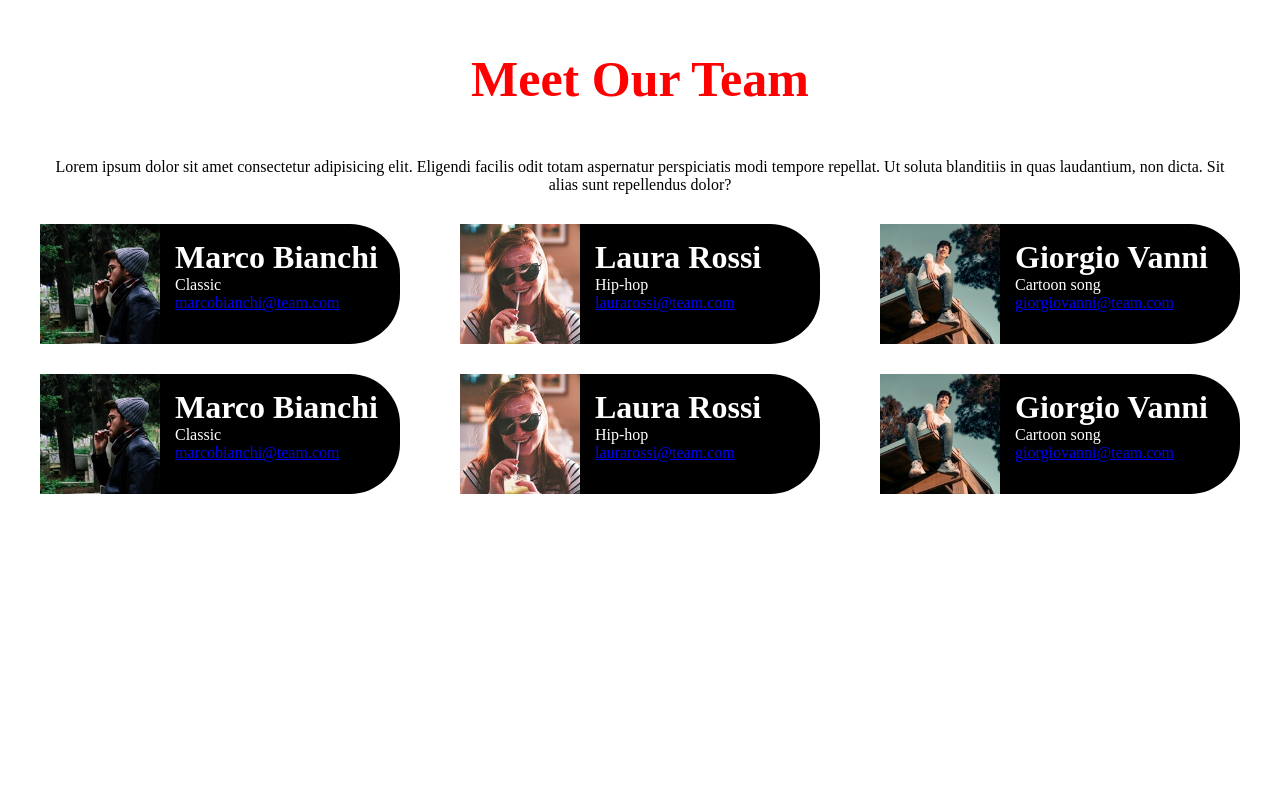
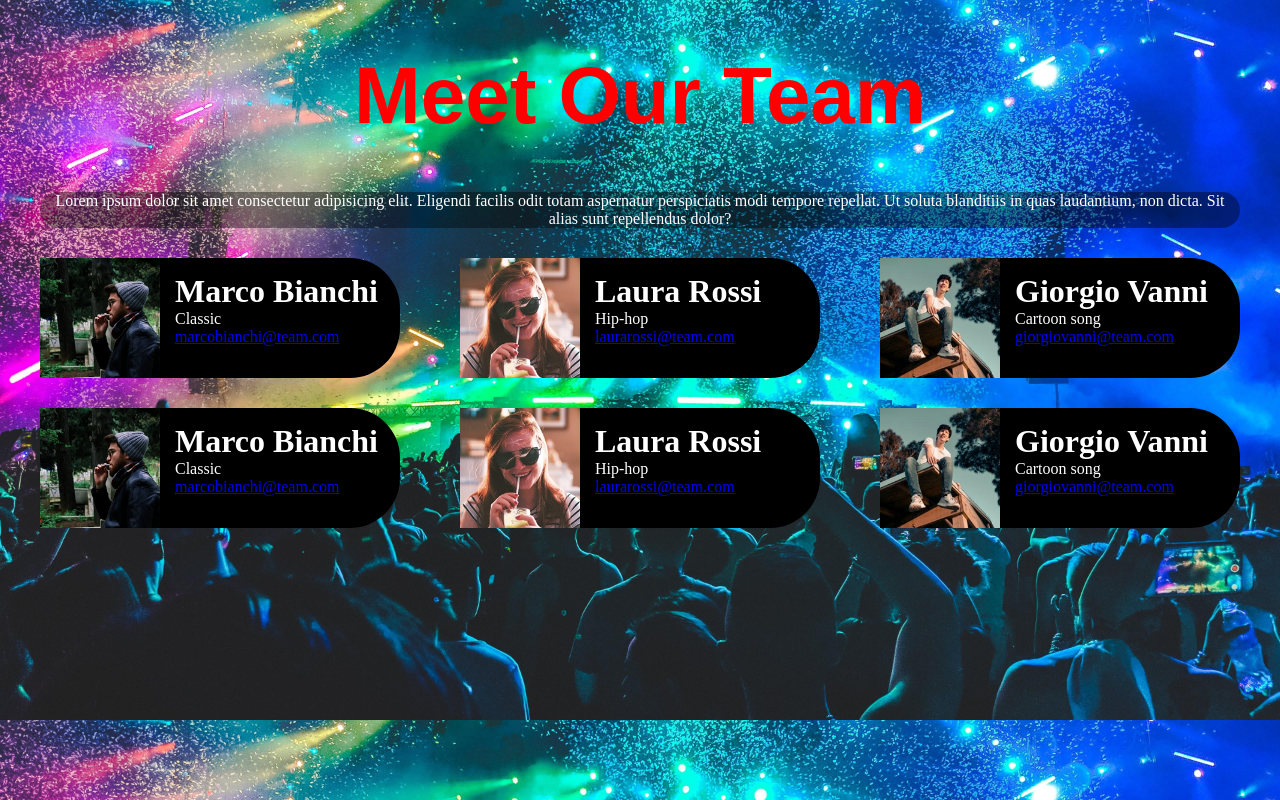
Before and after one commit to NicholasBuiatti/html-css-float-cards, a plain HTML site: page index.html in a window 1280 px wide. Drawn offline with Linux system fonts and the light colour scheme.

Commit message:
aggiunto sfondo e cambiato font

```diff
--- a/css/style.css
+++ b/css/style.css
@@ -4,17 +4,26 @@
     border: 0;
 }
 
+body {
+    background-image: url(../img/sfondo.jpg);
+    background-size: cover;
+}
+
 header > h1 {
+    font-family: Arial, Helvetica, sans-serif;
     color: red;
     text-align: center;
     padding: 50px;
-    font-size: 50px;
+    font-size: 80px;
 }
 
 /* main */
 
 .introduzione-sito {
     text-align: center;
+    background-color: rgba(0, 0, 0, 0.4);
+    color: white;
+    border-radius: 20px;
 }
 
 main {
```
Also changed, not shown: img/sfondo.jpg (added).
